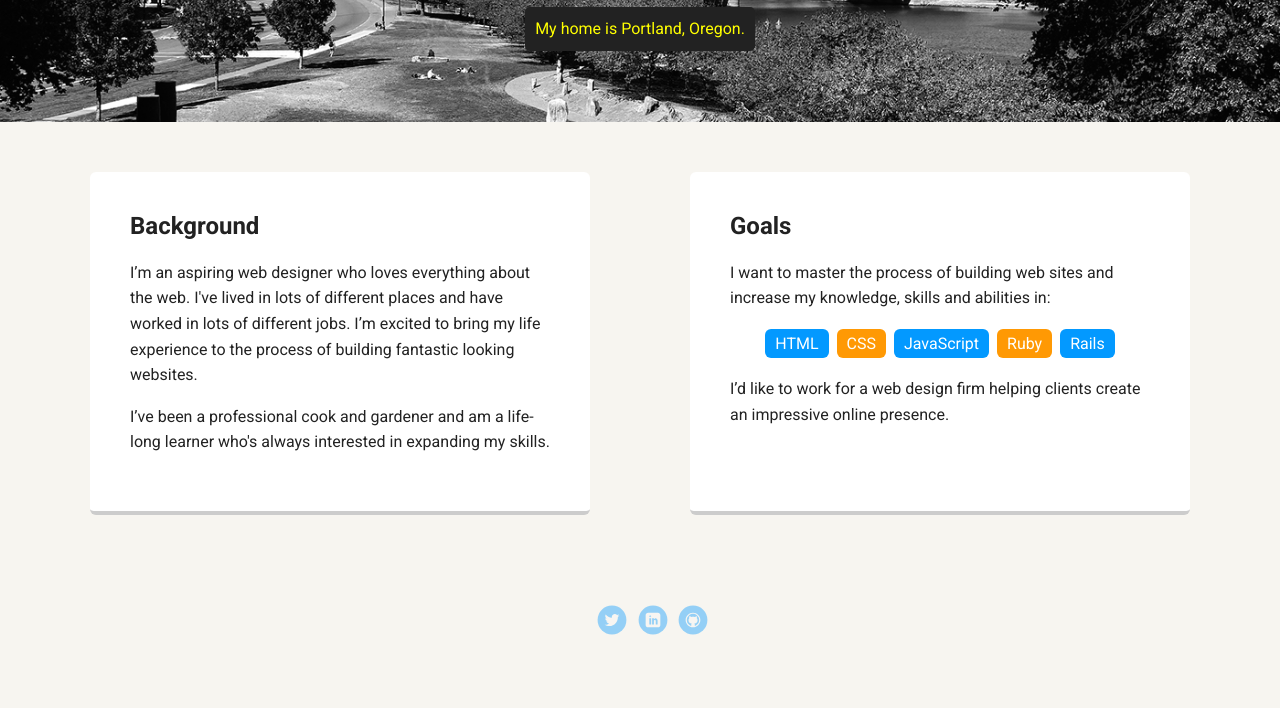
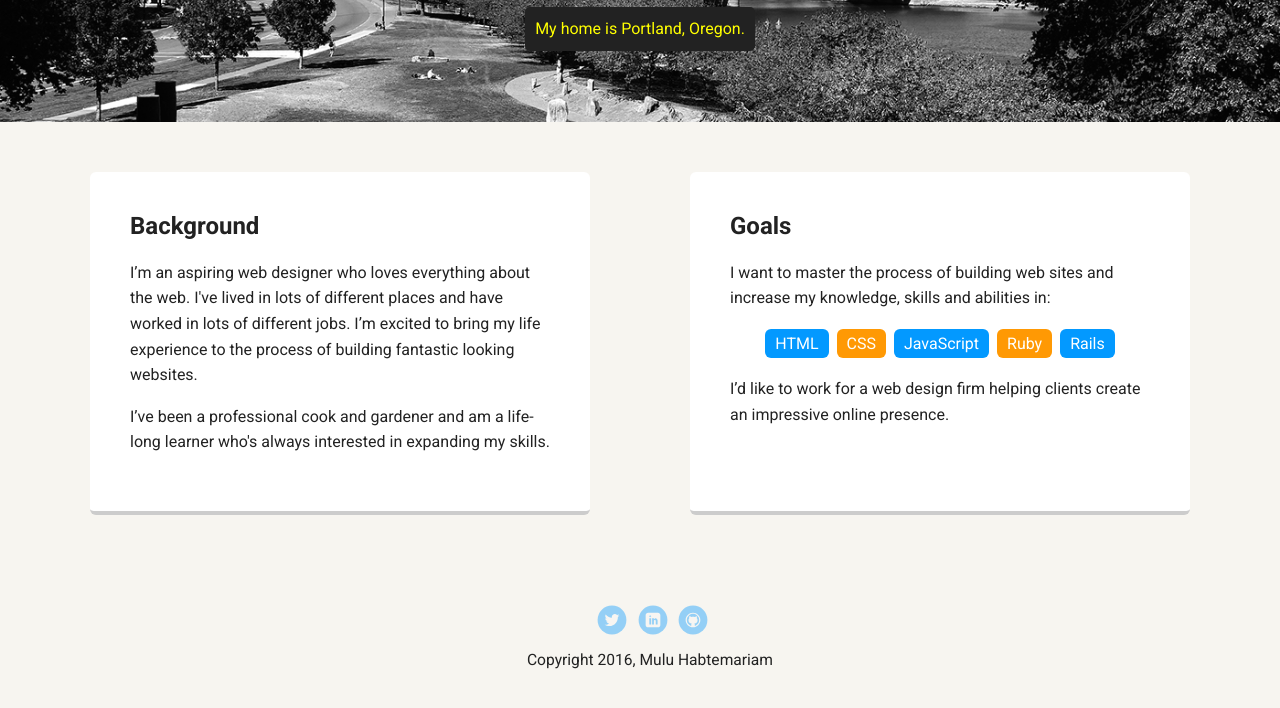
Before and after one commit to MH1989/portfolio, a plain HTML site: page index.html in a window 1280 px wide. Shown: the part 348-1056 px from the top of the page. Drawn offline with Linux system fonts and the light colour scheme; a web font is replaced by a local one.

Commit message:
Add a copyright notice

```diff
--- a/index.html
+++ b/index.html
@@ -49,7 +49,7 @@
         <li><a href="#" class="social linkedin">LinkedIn</a></li>
         <li><a href="#" class="social github">Github</a></li>
       </ul>
-
+      <p class="copyright">Copyright 2016, Mulu Habtemariam</p>
     </footer>
   </body>
   </html>
```
